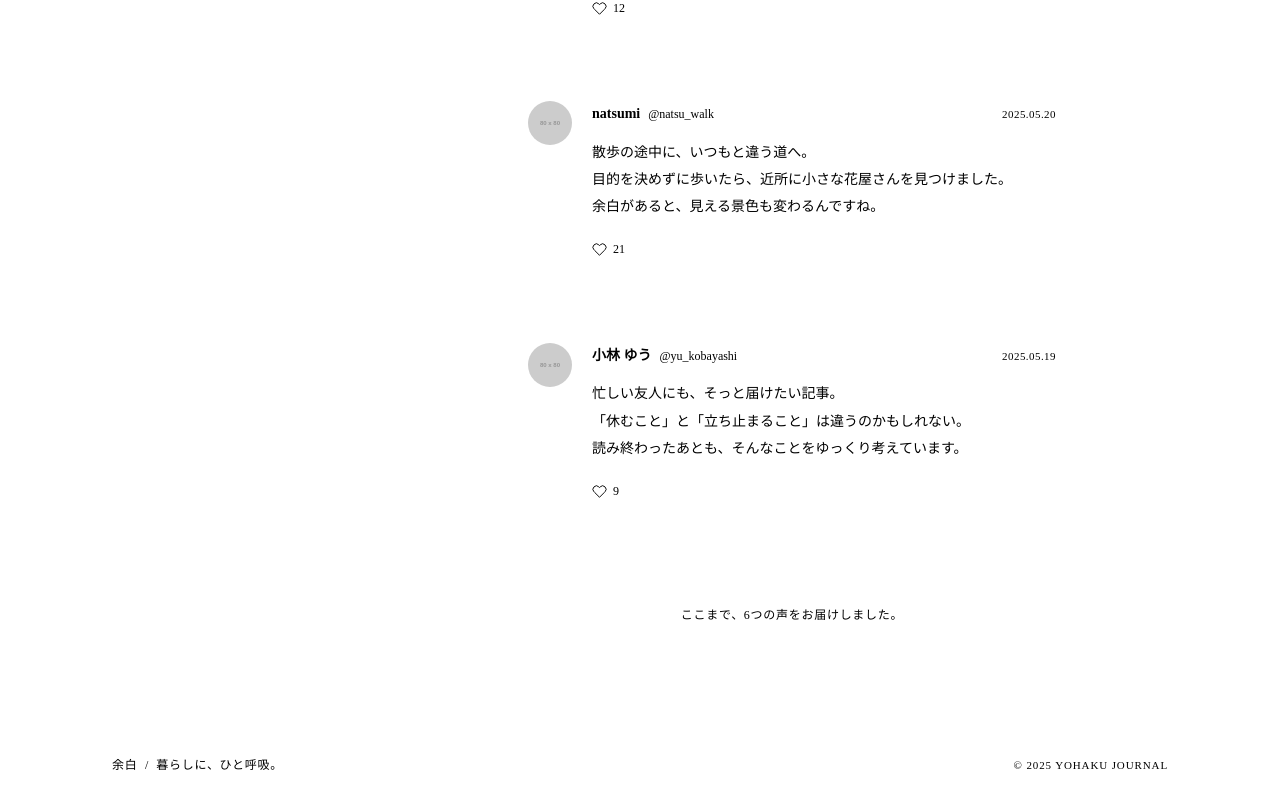
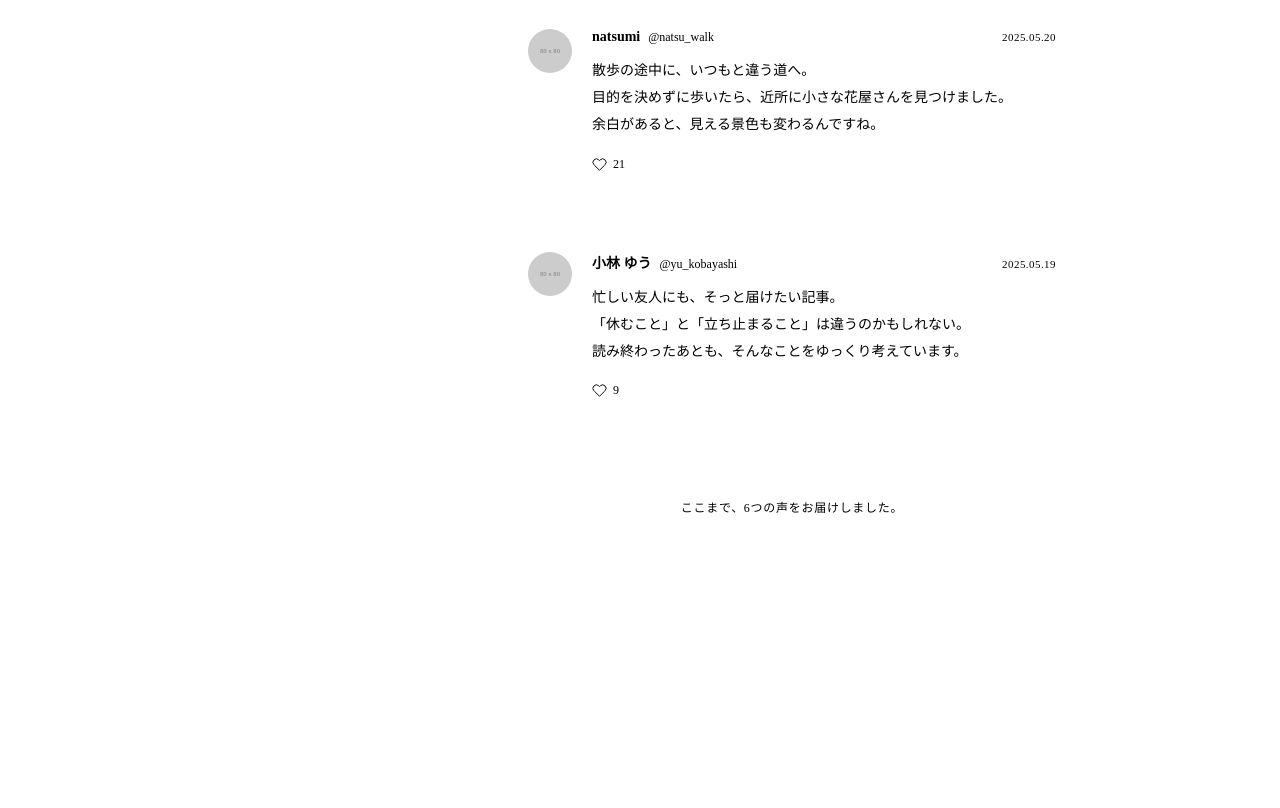
Before and after one commit to tatsuki-s/Teacher-Infomartion, a Vue app: page /comments in a window 1280 px wide. Shown: the part 1266-2074 px from the top of the page. After the commit the page ends 1890 px from the top, so only its background shows below. Built offline with nearby package versions, Linux system fonts and the light colour scheme; the HTML template or start-up script is replaced by a standard one.

Commit message:
main kesita

```diff
--- a/src/views/CommentsView.vue
+++ b/src/views/CommentsView.vue
@@ -1,11 +1,10 @@
 <script setup> </script>
 <template>
 
-<body>
 
 
   <!-- メインコンテンツ -->
-  <main class="main-container">
+  <div class="main-container">
 
     <!-- ページタイトルエリア -->
     <section class="page-header">
@@ -210,17 +209,8 @@
 
       </section>
     </div>
-  </main>
+</div>
 
-  <!-- フッター -->
-  <footer class="site-footer">
-    <div class="footer-inner">
-      <p class="footer-brand">余白 &nbsp;/&nbsp; 暮らしに、ひと呼吸。</p>
-      <p class="copyright">&copy; 2025 YOHAKU JOURNAL</p>
-    </div>
-  </footer>
-
-</body>
 </template>
 <style scoped>
 /* =========================================
```
